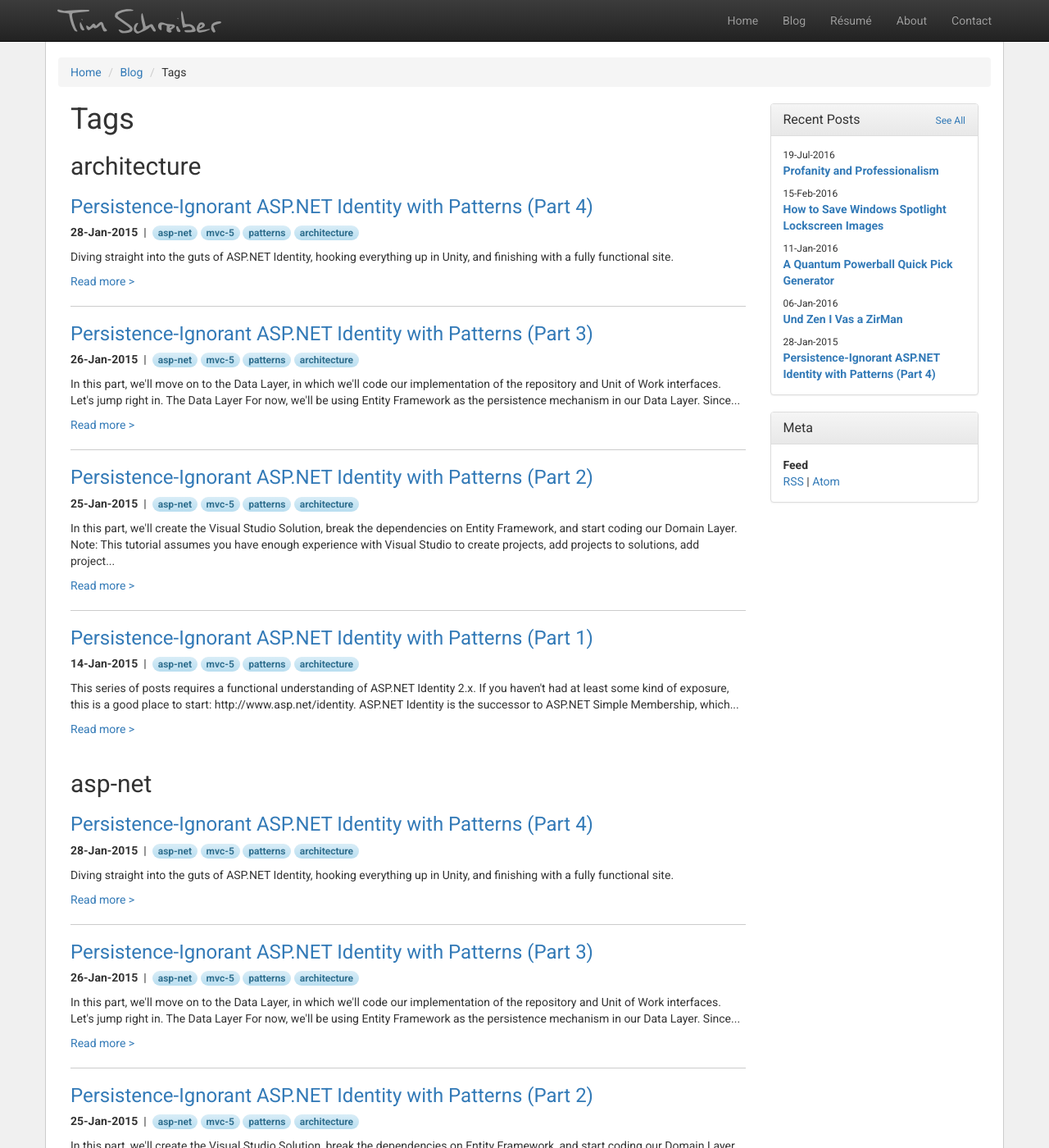
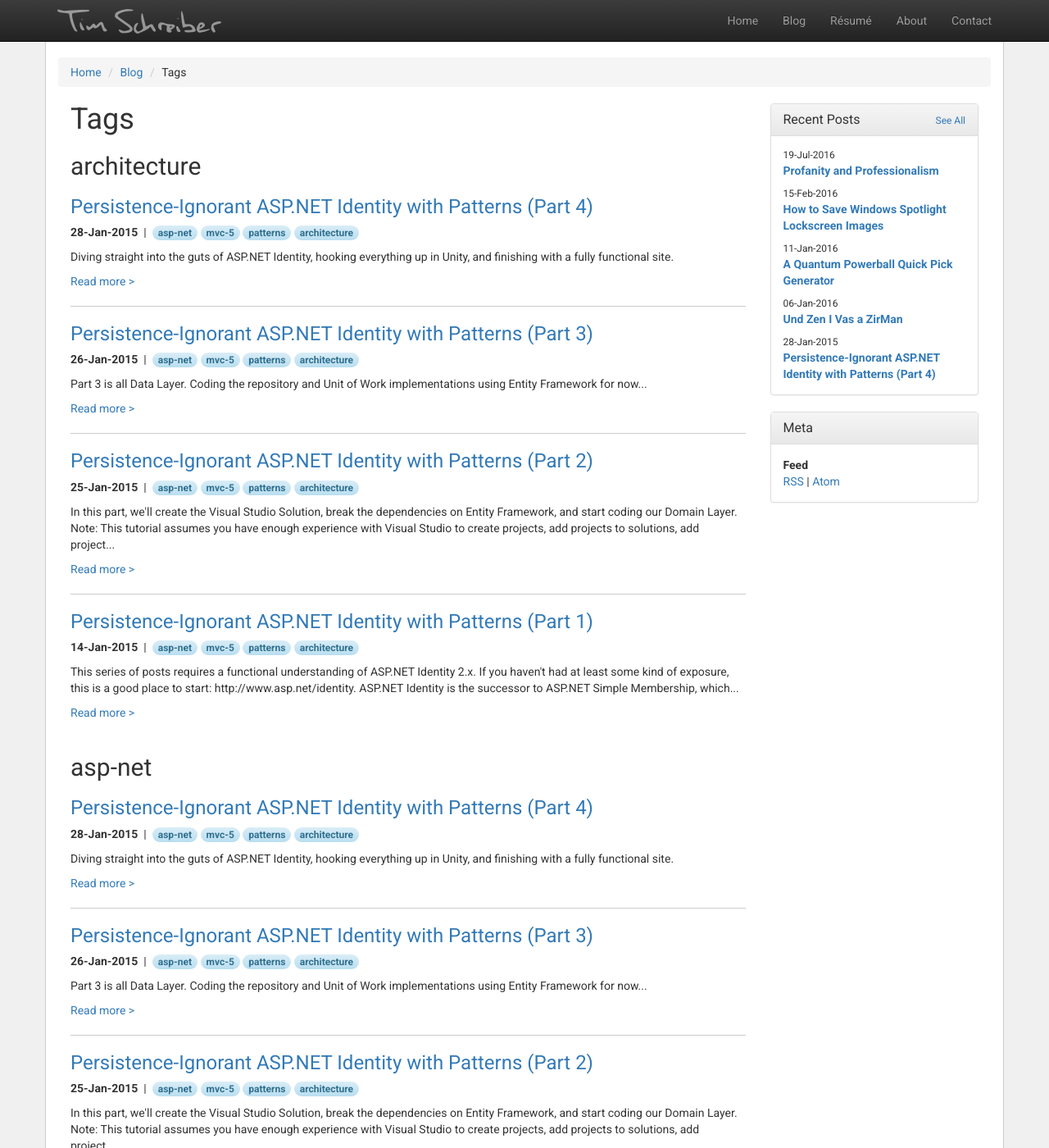
Before and after one commit to timschreiber/timschreiber.github.com, a Jekyll site: the page built from blog/tags/index.html, in a window 1280 px wide and 1400 px high. Shown: the whole window at 82% size. Built offline with Jekyll 4.4.1, drawn with Linux system fonts in a browser that asks for light colours; nearby versions of some CDN libraries; some of the changed text lies outside the part shown.

Commit message:
Update 2015-01-26-persistence-ignorant-asp-net-identity-with-patterns-part-3.md

```diff
--- a/_posts/2015-01-26-persistence-ignorant-asp-net-identity-with-patterns-part-3.md
+++ b/_posts/2015-01-26-persistence-ignorant-asp-net-identity-with-patterns-part-3.md
@@ -4,7 +4,9 @@ canonical: "http://timschreiber.com/2015/01/26/persistence-ignorant-asp-net-iden
 date: 2015-01-26
 layout: post
 comments: true
-description: "In this part, we'll move on to the Data Layer, in which we'll code our implementation of the repository and Unit of Work interfaces. Let's jump right in. The Data Layer For now, we'll be using Entity Framework as the persistence mechanism in our Data Layer. Since..."
+description: "Part 3 is all Data Layer. Coding the repository and Unit of Work implementations using Entity Framework for now..."
+image: "persistence-ignorant-asp-net-identity-with-patterns.jpg"
+color: "#063352"
 tags:
 - asp-net
 - mvc-5
```
